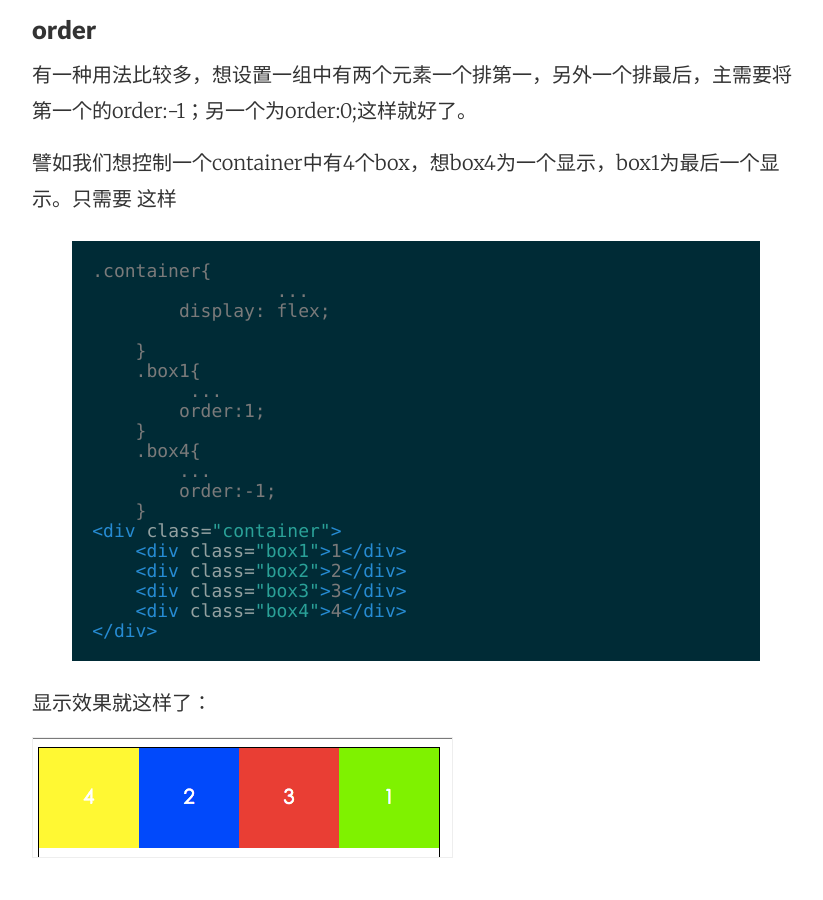
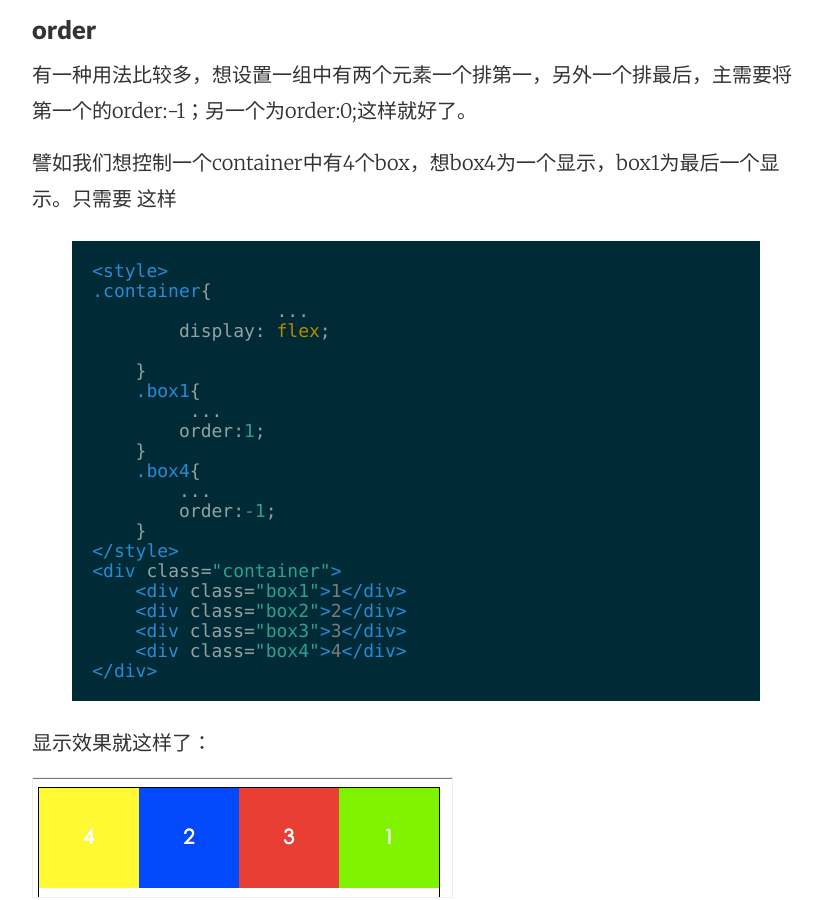
Before and after one commit to tw93/tw93.github.io, a Jekyll site: the page built from _posts/2015-10-17-the-thinking-about-flexbox.md, in a window 1280 px wide and 900 px high, scrolled down 8978 px. Shown: the whole window, without its empty margins (224-1047 px from the left). Built offline with Jekyll 4.4.1, drawn with Linux system fonts in a browser that asks for light colours; comment, search, counter and statistics services are not loaded; some of the changed text lies outside the part shown.

Commit message:
add  the post

```diff
--- a/_posts/2015-10-17-the-thinking-about-flexbox.md
+++ b/_posts/2015-10-17-the-thinking-about-flexbox.md
@@ -94,7 +94,7 @@ categories: Flexbox布局模式
 
 #### flex-warp
 
-「flex-wrap」属性控制伸缩容器是单行还是多行，也决定了侧轴方向（新的一行的堆放方向）。
+[flex-wrap]属性控制伸缩容器是单行还是多行，也决定了侧轴方向（新的一行的堆放方向）。
 
 - flex-wrap:nowrap;伸缩容器单行显示，默认值；
 - flex-wrap:wrap;伸缩容器多行显示；伸缩项目每一行的排列顺序由上到下依次。
@@ -180,6 +180,7 @@ align-content: flex-start || flex-end || center || space-between || space-around
 譬如我们想控制一个container中有4个box，想box4为一个显示，box1为最后一个显示。只需要
 这样
 {% highlight html %}
+<style>
 .container{
 		 ...
         display: flex;
@@ -193,6 +194,7 @@ align-content: flex-start || flex-end || center || space-between || space-around
         ...
         order:-1;
     }
+</style>
 <div class="container">
     <div class="box1">1</div>
     <div class="box2">2</div>
```
Also changed, not shown: other parts of _posts/2015-10-17-the-thinking-about-flexbox.md (+1 -1 lines).
